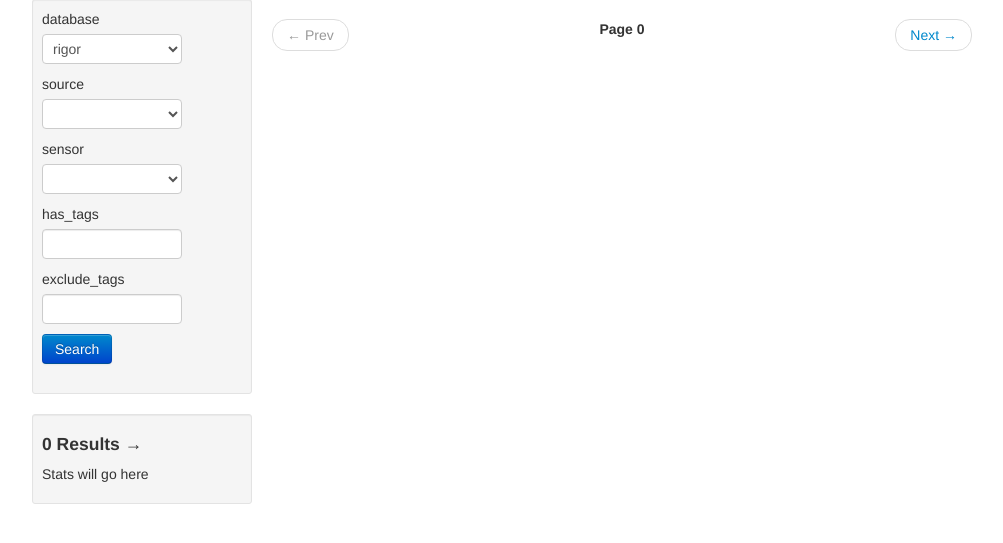
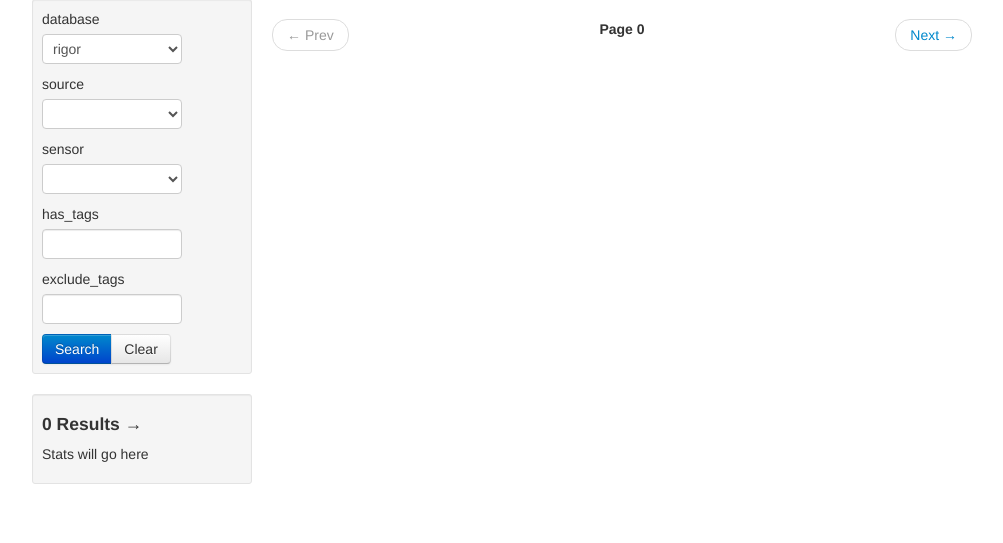
Before and after one commit to amazon-archives/rigor-webapp, a Flask app: template templates/browse.html in a window 1280 px wide. Shown: the part 61-604 px from the top of the page, without its empty margins (138-1141 px from the left). Run offline with Flask 2, Linux system fonts and the light colour scheme; the template is opened without the code that fills it, so the values that code supplies are empty; some libraries are stand-ins or nearby versions.

Commit message:
Clean up css; add Clear button (not functional yet)

```diff
--- a/static/css/rigor.css
+++ b/static/css/rigor.css
@@ -4,3 +4,5 @@
 //.r-red {background: #ffbbbb;}
 //.r-green {background: #bbffbb;}
 //.r-white {background: #ffffff;}
+
+.no-bottom-margin {margin-bottom: 0px;}
--- a/templates/browse.html
+++ b/templates/browse.html
@@ -14,18 +14,18 @@
 <div class="container">
 
     <div class="row">
-        <div class="span12 r-red">
+        <div class="span12">
 
             <h2> Rigor </h2>
 
         </div>
     </div>
     <div class="row">
-        <div class="span3 r-gray">
+        <div class="span3">
 
             <!-- SEARCH -->
             <div class="well well-small">
-                <form ng-submit="clickSearchButton()">
+                <form ng-submit="clickSearchButton()" class="no-bottom-margin">
                     <label>database</label>
                     <select class="span2" ng-model="query.database_name">
                         <option ng-repeat="dbname in database_names">(( dbname ))</option>
@@ -47,7 +47,10 @@
                     <label>exclude_tags</label>
                     <input type="text" class="span2" ng-model="query.exclude_tags">
 
-                    <p><button type="submit" class="btn btn-primary">Search</button></p>
+                    <div class="btn-group">
+                        <button type="submit" class="btn btn-primary">Search</button>
+                        <button type="submit" class="btn">Clear</button>
+                    </div>
                 </form>
             </div>
 
@@ -60,7 +63,7 @@
             </div>
         </div>
 
-        <div class="span9 r-blue">
+        <div class="span9">
 
             <ul class="pager">
                 <li ng-class="{previous: true,  disabled: !prevButtonIsEnabled()}">
@@ -77,7 +80,7 @@
 
                 <li class="span3" ng-repeat="image in images">
                     <div class="thumbnail">
-                        <img ng-src="(( image.thumb_url ))" width=128 class="r-white">
+                        <img ng-src="(( image.thumb_url ))" width=128>
                         <p>
                                  id: <strong>(( image.id ))</strong>
                             <br> date: <strong>(( image.stamp*1000 | date:'yyyy-MM-dd' ))</strong>
```
